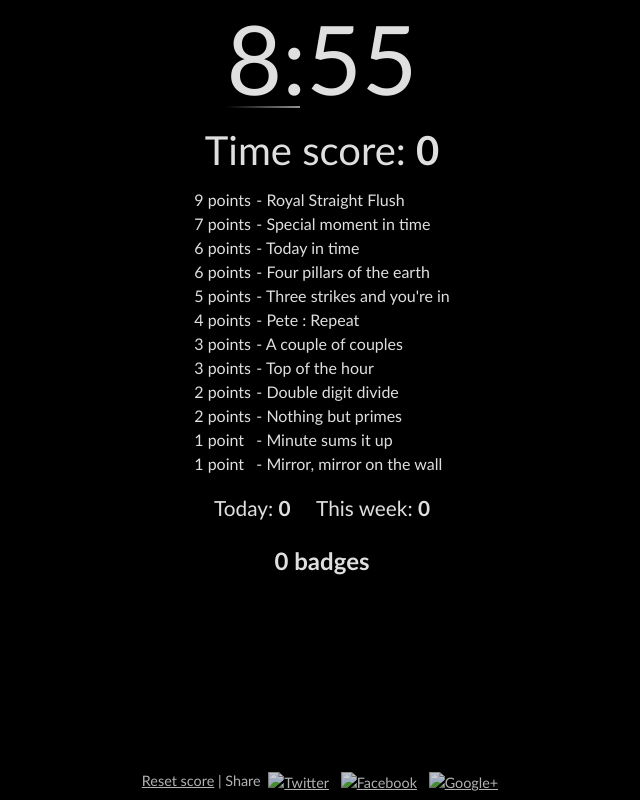
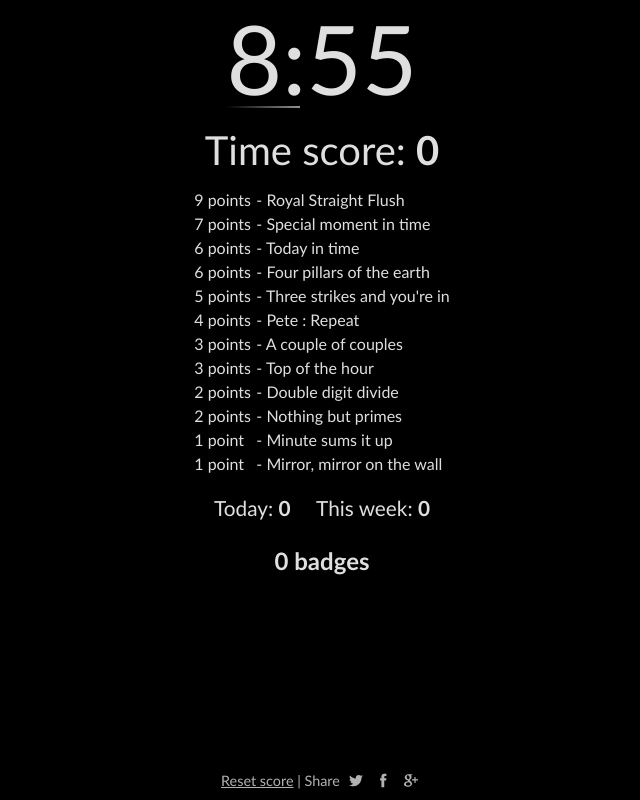
Before and after one commit to madskristensen/TimeScore, a website: page src/index.html in a window 1280 px wide. Shown: the whole page, without its empty margins (318-958 px from the left). Drawn offline with Linux system fonts and the light colour scheme.

Commit message:
Reverted back to SVG

```diff
--- a/src/gulpfile.js
+++ b/src/gulpfile.js
@@ -14,7 +14,7 @@ gulp.task("concat", function () {
 });
 
 gulp.task("manifest", function () {
-    gulp.src(["./assets/{dist,css,img}/*.{js,css,svgz,svg}", "./index.html", "web.config"])
+    gulp.src(["./assets/{dist,css,img}/*.{js,css,svg}", "./index.html", "web.config"])
     .pipe(manifest({
         timestamp: true,
         relativePath: "/assets",
--- a/src/index.html
+++ b/src/index.html
@@ -71,9 +71,9 @@
     <footer>
         <a href="#" id="reset">Reset score</a> |
         Share
-        <a href="http://twitter.com/intent/tweet?text=Time+Score+-+The+most+addictive+online+temporal+game+http%3a%2f%2fgamethetime.com" target="_blank"><img src="assets/img/twitter.svgz" width="16" height="16" alt="Twitter" /></a>
-        <a href="https://www.facebook.com/sharer/sharer.php?u=http%3a%2f%2fgamethetime.com" target="_blank"><img src="/assets/img/facebook.svgz" width="16" height="16" alt="Facebook" /></a>
-        <a href="https://plus.google.com/share?url=http%3A%2F%2Fgamethetime.com" target="_blank"><img src="/assets/img/googleplus.svgz" width="16" height="16" alt="Google+" /></a>
+        <a href="http://twitter.com/intent/tweet?text=Time+Score+-+The+most+addictive+online+temporal+game+http%3a%2f%2fgamethetime.com" target="_blank"><img src="assets/img/twitter.svg" width="16" height="16" alt="Twitter" /></a>
+        <a href="https://www.facebook.com/sharer/sharer.php?u=http%3a%2f%2fgamethetime.com" target="_blank"><img src="/assets/img/facebook.svg" width="16" height="16" alt="Facebook" /></a>
+        <a href="https://plus.google.com/share?url=http%3A%2F%2Fgamethetime.com" target="_blank"><img src="/assets/img/googleplus.svg" width="16" height="16" alt="Google+" /></a>
     </footer>
 
     <script src="assets/dist/all.js" async></script>
```
Also changed, not shown: 2 other files.
